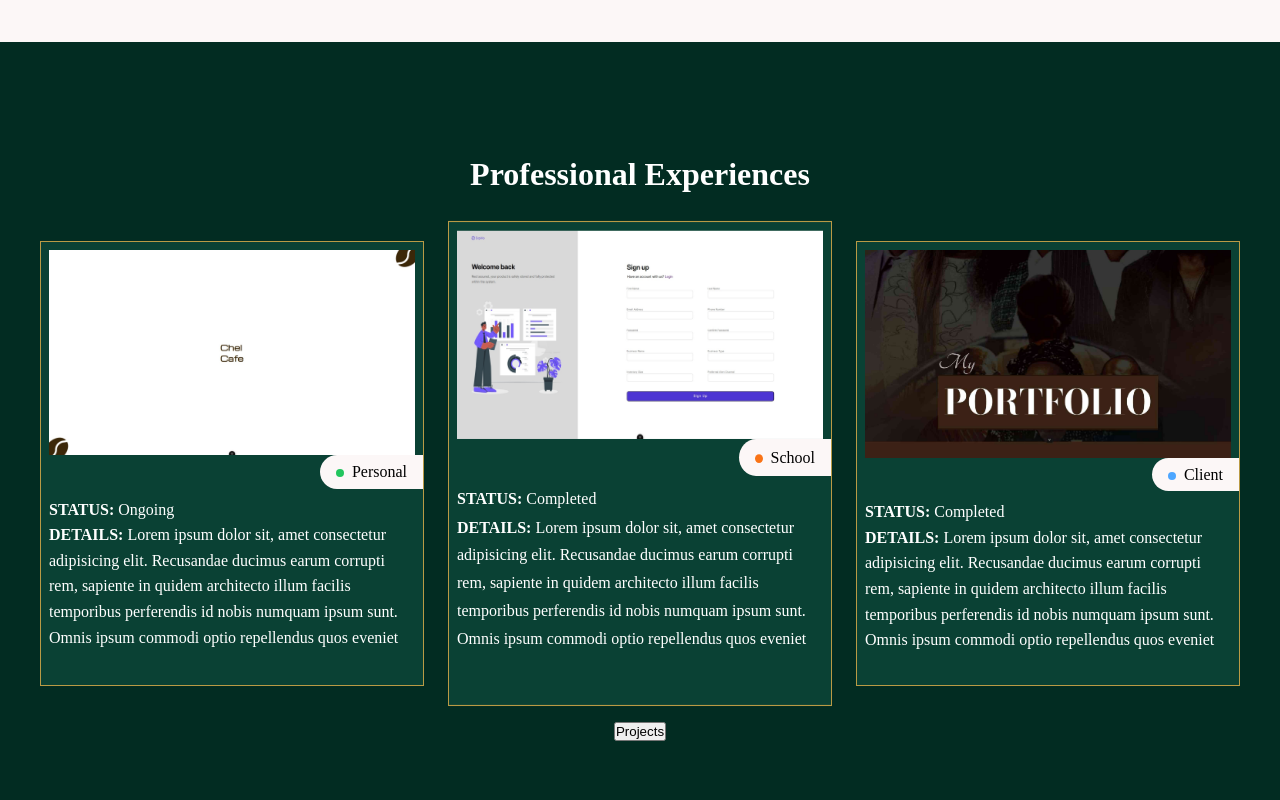
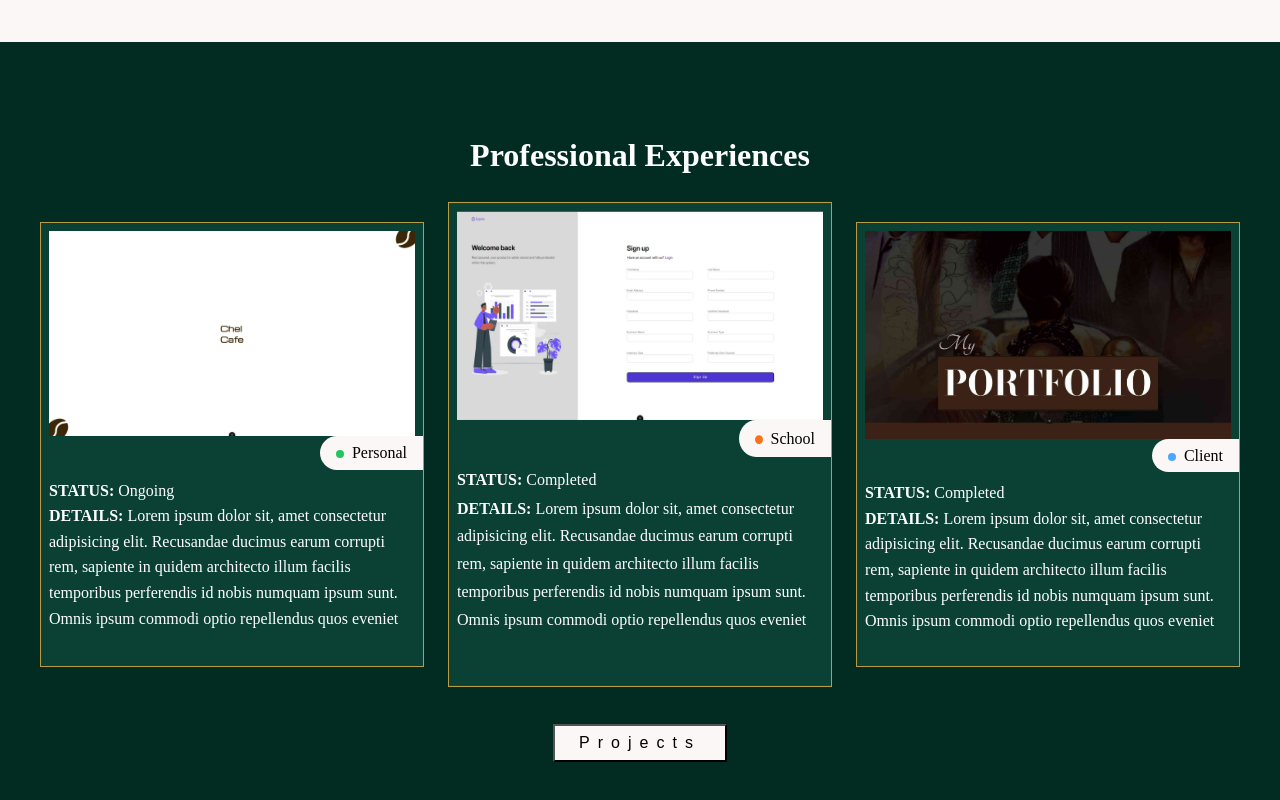
Before and after one commit to Lovethrech/my-main-portfolio, a Vue app: page / in a window 1280 px wide. Shown: the part 1489-2289 px from the top of the page. Built offline with nearby package versions, Linux system fonts and the light colour scheme.

Commit message:
working on the home-project components.

```diff
--- a/src/components/home/project/HomeProjectBtn.vue
+++ b/src/components/home/project/HomeProjectBtn.vue
@@ -1,5 +1,5 @@
 <template>
-    <div class="home-project-btn-ctn">
+    <div class="home-project-btn-ctn display-flex-justify-center-place-center">
         <RouterLink to="/">
             <button class="home-project-btn">
                 Projects
@@ -9,5 +9,15 @@
 </template>
 
 <style scoped>
-
+.home-project-btn-ctn{
+    width: 100%;
+    font-weight:800;
+}
+.home-project-btn{
+    background-color: var(--bg-color);
+    color:var(--text-color);
+    letter-spacing: 1vh;
+    padding: 1vh 3vh;
+    font-size: 2vh;
+}
 </style>
--- a/src/components/home/project/HomeProjectCtn.vue
+++ b/src/components/home/project/HomeProjectCtn.vue
@@ -8,6 +8,7 @@ import HomeProjectBtn from "./HomeProjectBtn.vue";
     <section class="home-project-ctn display-flex-justify-center-place-center">
         <HomeProjectTitle/>
         <HomeProjectBoxCtn/>
+        <br/>
         <HomeProjectBtn/>
     </section>
 </template>
```
